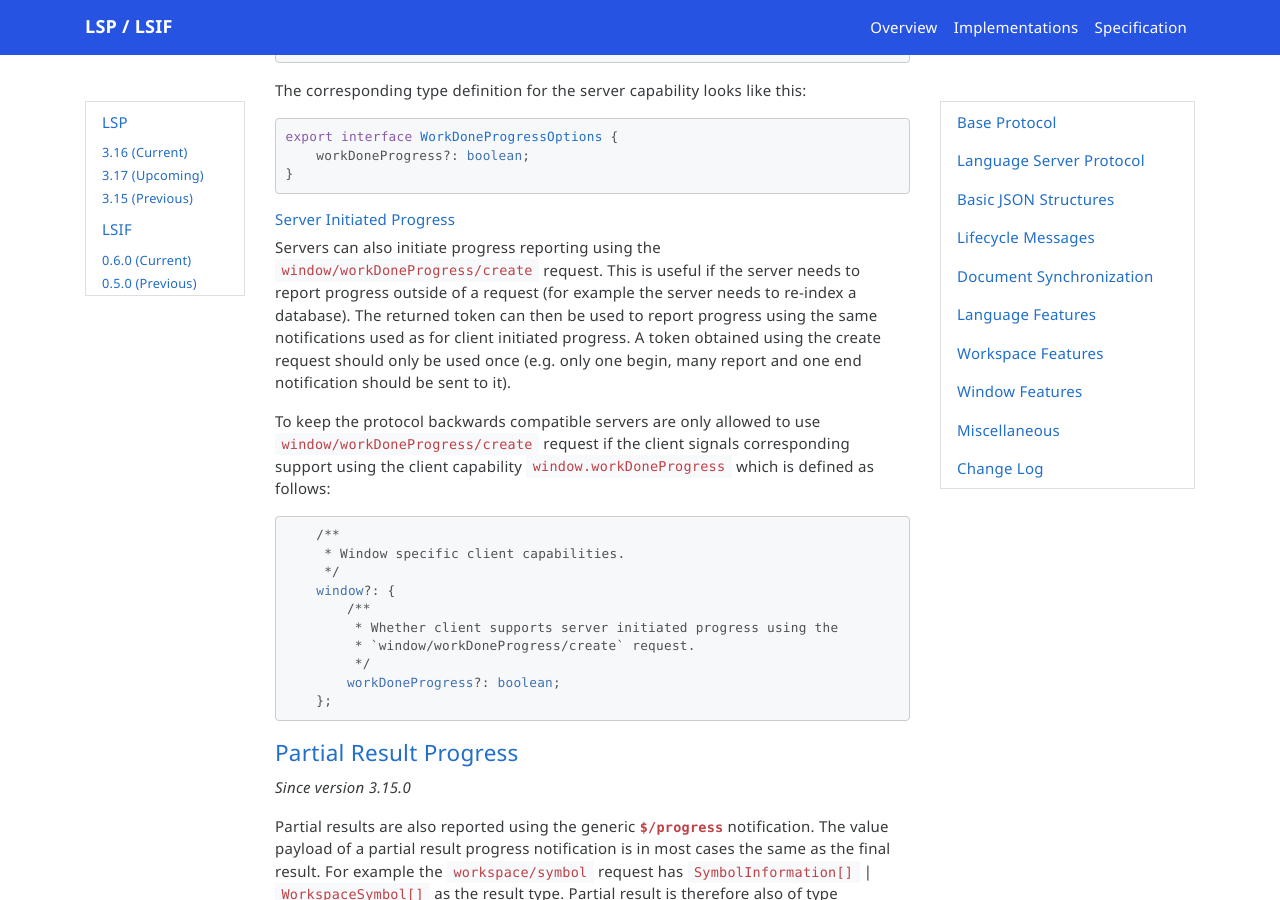
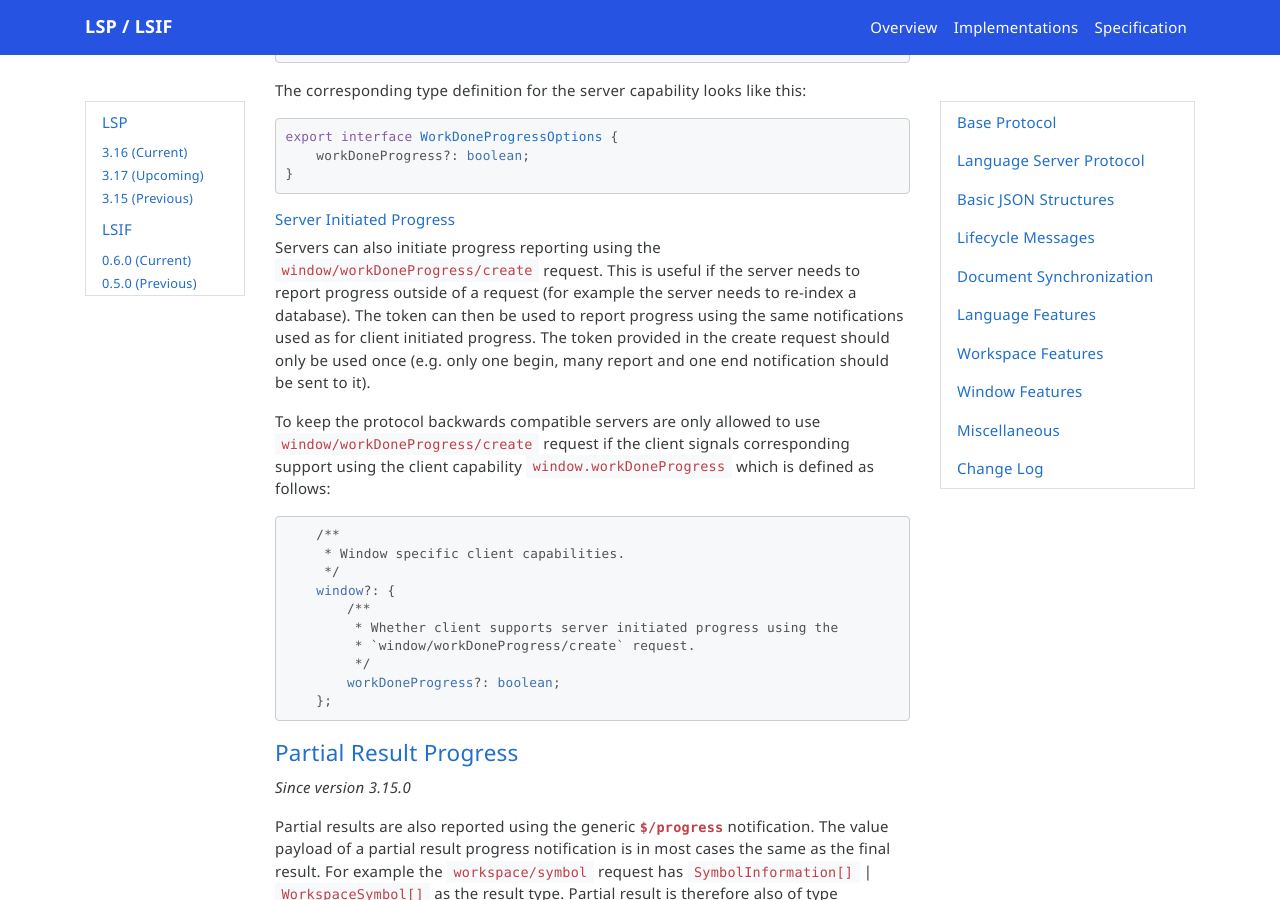
Before and after one commit to microsoft/language-server-protocol, a Jekyll site: the page built from _specifications/lsp/3.17/specification.md, in a window 1280 px wide and 900 px high, scrolled down 37486 px. Built offline with Jekyll 4.4.1, drawn with Linux system fonts in a browser that asks for light colours; nearby versions of some CDN libraries; emoji names are drawn with the system emoji font; comment, search, counter and statistics services are not loaded.

Commit message:
Fixes #1436: Confusion about the token creation for server initiated progress

````diff
--- a/_specifications/lsp/3.17/types/workDoneProgress.md
+++ b/_specifications/lsp/3.17/types/workDoneProgress.md
@@ -187,7 +187,7 @@ export interface WorkDoneProgressOptions {
 ```
 ###### <a href="#serverInitiatedProgress" name="serverInitiatedProgress" class="anchor">Server Initiated Progress </a>
 
-Servers can also initiate progress reporting using the `window/workDoneProgress/create` request. This is useful if the server needs to report progress outside of a request (for example the server needs to re-index a database). The returned token can then be used to report progress using the same notifications used as for client initiated progress. A token obtained using the create request should only be used once (e.g. only one begin, many report and one end notification should be sent to it).
+Servers can also initiate progress reporting using the `window/workDoneProgress/create` request. This is useful if the server needs to report progress outside of a request (for example the server needs to re-index a database). The token can then be used to report progress using the same notifications used as for client initiated progress. The token provided in the create request should only be used once (e.g. only one begin, many report and one end notification should be sent to it).
 
 To keep the protocol backwards compatible servers are only allowed to use `window/workDoneProgress/create` request if the client signals corresponding support using the client capability `window.workDoneProgress` which is defined as follows:
 
````
